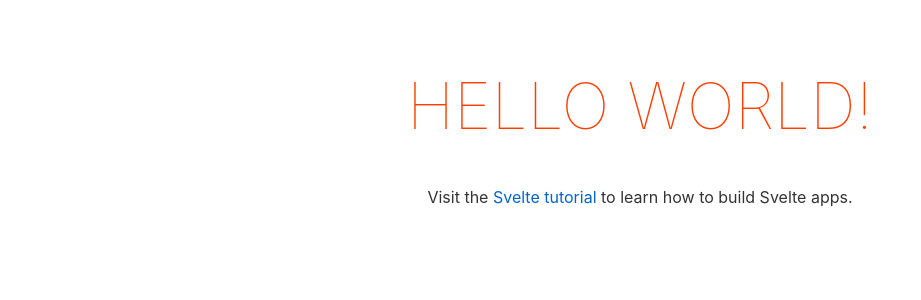
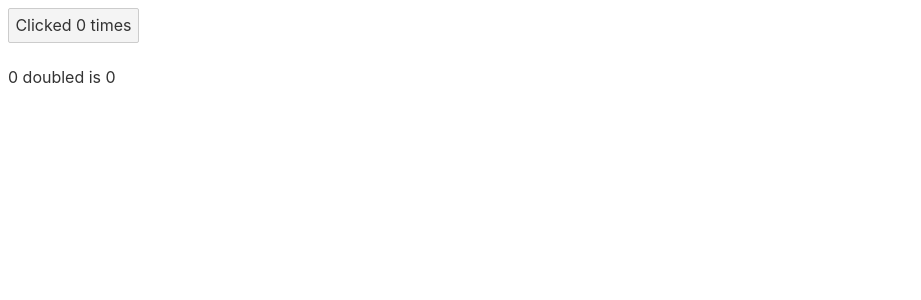
Before and after one commit to phucbm/svelte-ohayou, a Svelte app: page / in a window 1280 px wide. Shown: the top 300 px of the page, without its empty margins (0-921 px from the left). Built offline with nearby package versions, Linux system fonts and the light colour scheme.

Commit message:
:sparkles: re-run this code whenever any of the referenced values change

```diff
--- a/src/App.svelte
+++ b/src/App.svelte
@@ -1,30 +1,15 @@
 <script>
-	export let name;
+    let count = 0;
+    $: doubled = count * 2;
+
+    function incrementCount(){
+        // event handler code goes here
+        count += 1;
+    }
 </script>
 
-<main>
-	<h1>Hello {name}!</h1>
-	<p>Visit the <a href="https://svelte.dev/tutorial">Svelte tutorial</a> to learn how to build Svelte apps.</p>
-</main>
+<button on:click={incrementCount}>
+    Clicked {count} {count === 1 ? 'time' : 'times'}
+</button>
 
-<style>
-	main {
-		text-align: center;
-		padding: 1em;
-		max-width: 240px;
-		margin: 0 auto;
-	}
-
-	h1 {
-		color: #ff3e00;
-		text-transform: uppercase;
-		font-size: 4em;
-		font-weight: 100;
-	}
-
-	@media (min-width: 640px) {
-		main {
-			max-width: none;
-		}
-	}
-</style>
+<p>{count} doubled is {doubled}</p>
--- a/src/main.js
+++ b/src/main.js
@@ -3,7 +3,7 @@ import App from './App.svelte';
 const app = new App({
 	target: document.body,
 	props: {
-		name: 'world'
+		//name: 'Phucbm'
 	}
 });
 
```
Also changed, not shown: 1 other file (tests, documents, lock files or other folders).
